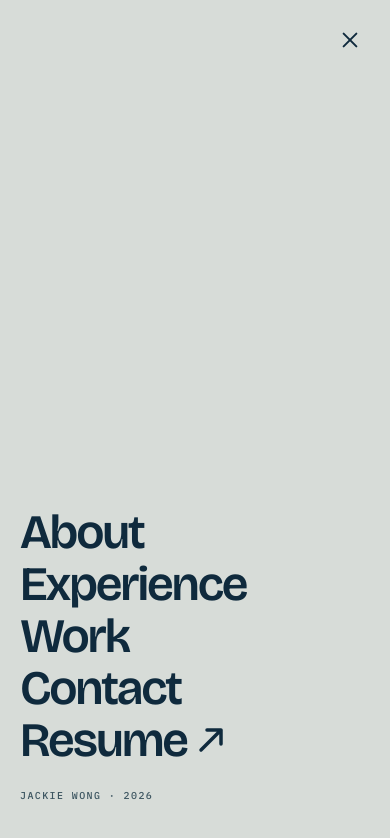
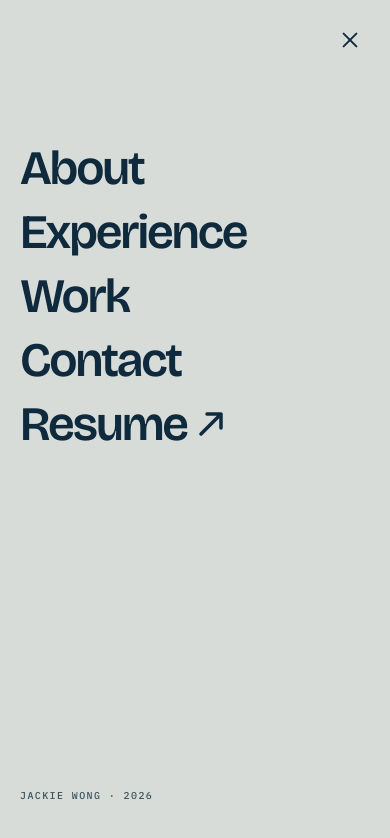
Before and after one commit to jackiewong99/portfolio_v3, a Next.js app: page / in a window 390 px wide. Both pictures are taken after a click on the button "Open navigation menu". Shown: the top 838 px of the page. Built offline with nearby package versions, Linux system fonts and the light colour scheme.

Commit message:
Update flexbox and spacing of mobile nav menu

```diff
--- a/app/components/sections/MobileNav.tsx
+++ b/app/components/sections/MobileNav.tsx
@@ -103,12 +103,12 @@ export default function MobileNav({
                   transition={revealTransition}
                 >
                   <div
-                    className='flex h-full flex-col px-5 pb-10 pt-28 sm:px-8'
+                    className='flex h-full flex-col justify-between px-5 pb-10 pt-28 sm:px-8'
                     onClick={event => event.stopPropagation()}
                   >
-                    <div className='mt-auto pb-6' ref={contentRef}>
+                    <div className='mt-8 pb-6' ref={contentRef}>
                       <nav aria-label='Mobile navigation'>
-                        <ul className='space-y-1'>
+                        <ul className='space-y-4'>
                           {navigationItems.map((item, index) => (
                             <motion.li
                               animate={{ opacity: 1, y: 0 }}
```
